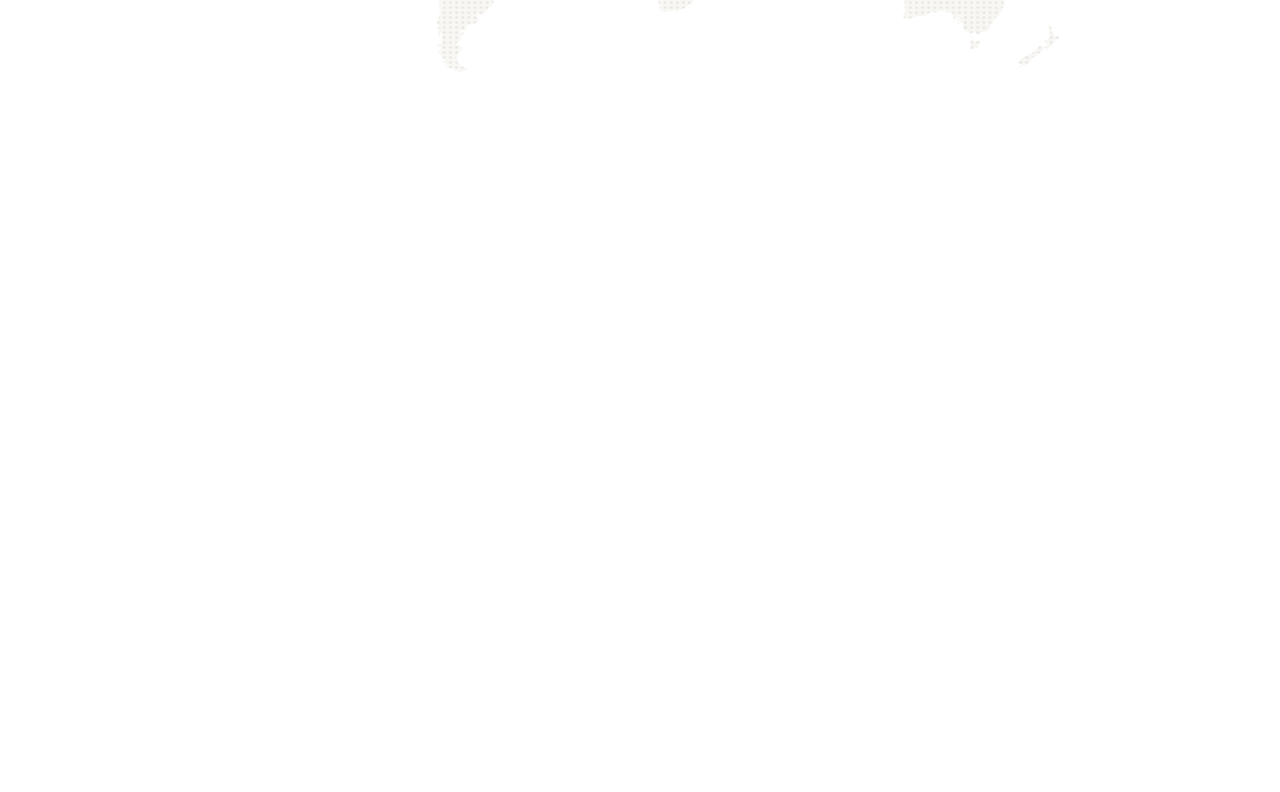
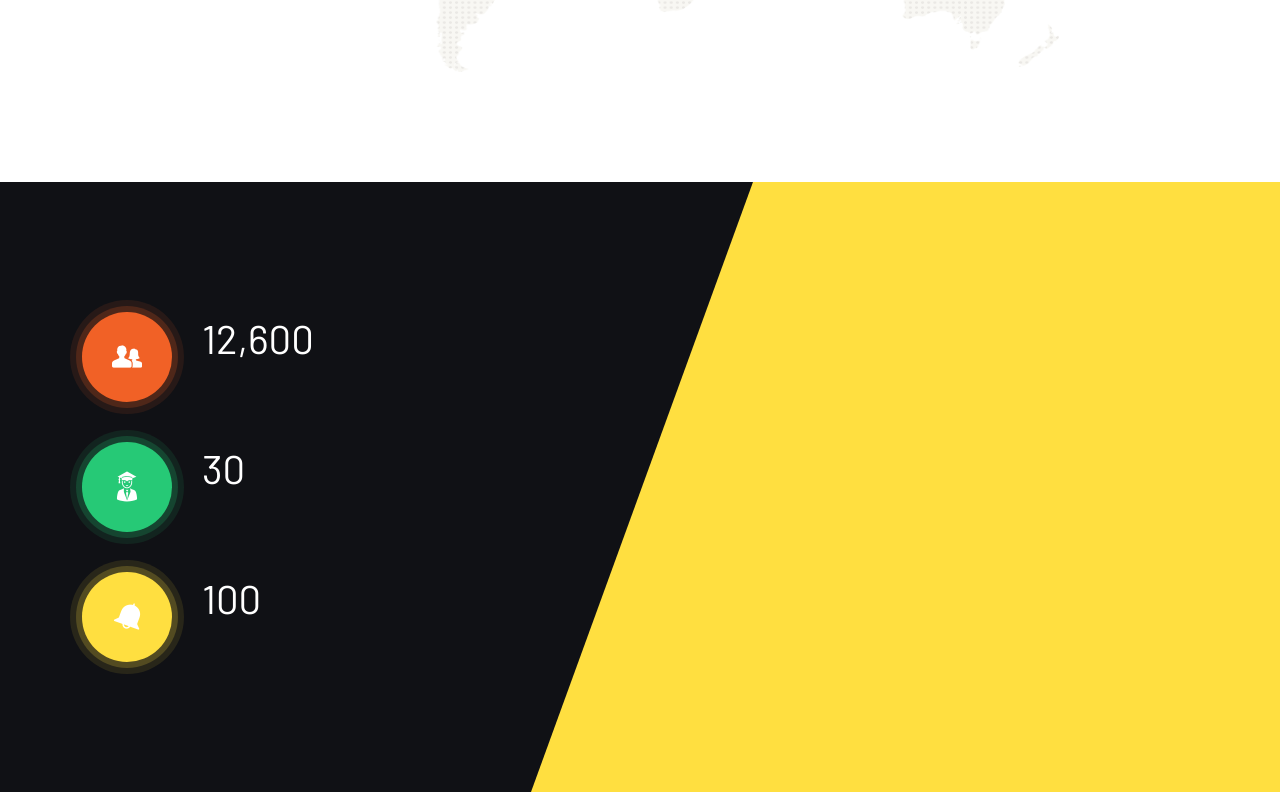
Before and after one commit to Khuyenne/ecommerce-web, a React (Vite) app: page / in a window 1280 px wide. Shown: the part 3831-4623 px from the top of the page. Before the commit the page ends 4013 px from the top, so only its background shows below. Built offline with nearby package versions, Linux system fonts and the light colour scheme.

Commit message:
update homepage

```diff
--- a/src/home/Home.jsx
+++ b/src/home/Home.jsx
@@ -4,6 +4,7 @@ import HomeCategory from './HomeCategory'
 import CategoryShowCase from './CategoryShowCase'
 import Register from './Register'
 import LocationSprade from './LocationSprade'
+import AboutUs from './AboutUs'
 
 const Home = () => {
   return (
@@ -13,6 +14,7 @@ const Home = () => {
       <CategoryShowCase/>
       <Register/>
       <LocationSprade/>
+      <AboutUs/>
     </div>
   )
 }
```
